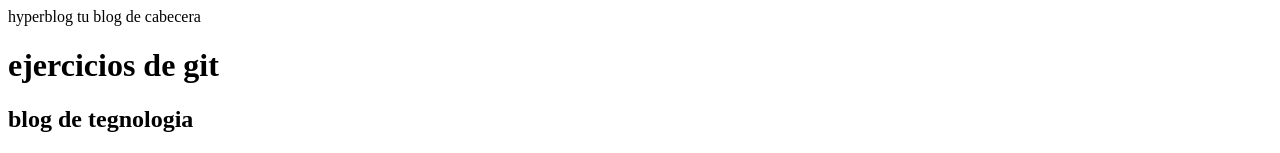
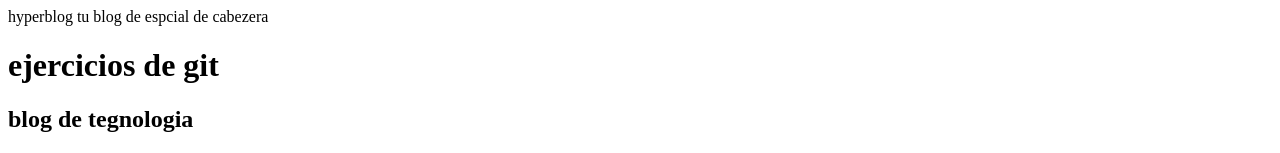
Before and after one commit to alekey0809/repaso, a plain HTML site: page index.html in a window 1280 px wide. Shown: the top 153 px of the page. Drawn offline with Linux system fonts and the light colour scheme.

Commit message:
arreglo titulo tagline

```diff
--- a/index.html
+++ b/index.html
@@ -10,7 +10,7 @@
     <div id="container">
         <div id="header">
             hyperblog
-            <span id="tagline">tu blog de cabecera</span>
+            <span id="tagline">tu blog de espcial de cabezera</span>
         </div>
         <h1>ejercicios de git
         </h1>
```
